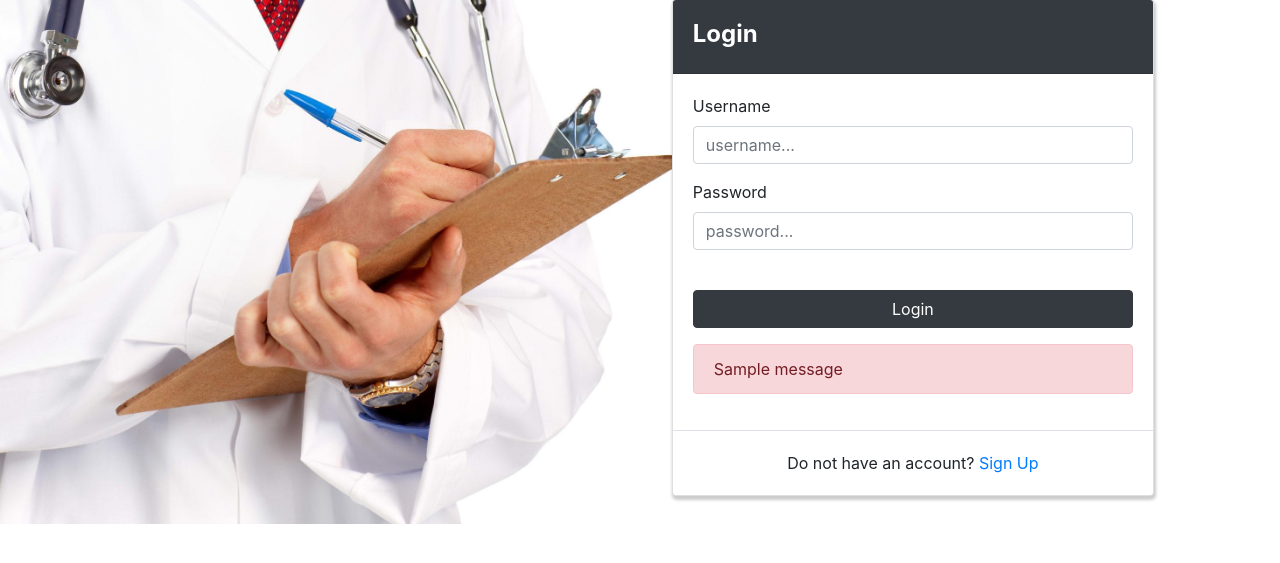
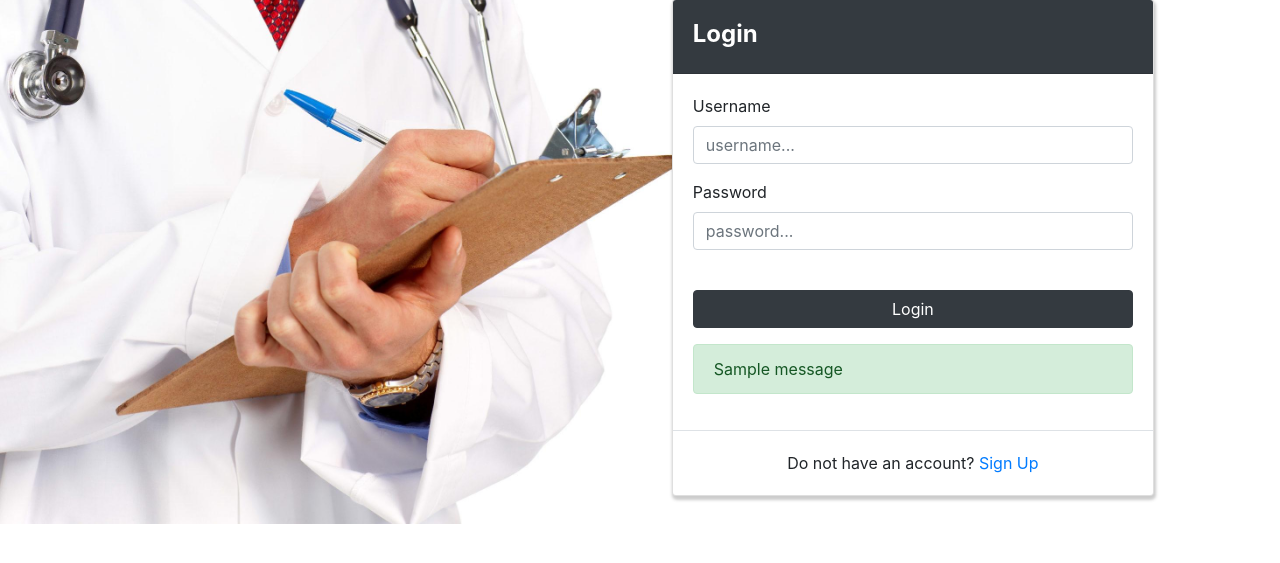
Before and after one commit to NohaHossam123/Doctors, a Django app: page /login/ in a window 1280 px wide. Shown: the part 129-692 px from the top of the page. Run offline with Django 3.2, Linux system fonts and the light colour scheme; tables that the repository leaves empty hold one stand-in row (values such as "Sample post"); one stand-in notice (Sample message) is shown; some libraries are stand-ins or nearby versions.

Commit message:
small edit

```diff
--- a/HDCare/users/templates/login.html
+++ b/HDCare/users/templates/login.html
@@ -44,14 +44,18 @@
     </form>
 
     {% if messages %}
-        <div class="form-group alert alert-danger" role="alert">
-            {% for message in messages %}
+        {% for message in messages %}
+            {% if 'success' in message.tags %}
+                <div class="form-group alert alert-success" role="alert">
+            {% else %}
+                <div class="form-group alert alert-danger" role="alert">
+            {% endif %}
                 <div>
                     {{message}}
                 </div>
+            </div>
             {% endfor %}
-        </div>
-    {%endif%}
+    {% endif %}
 
 
     </article>
```
